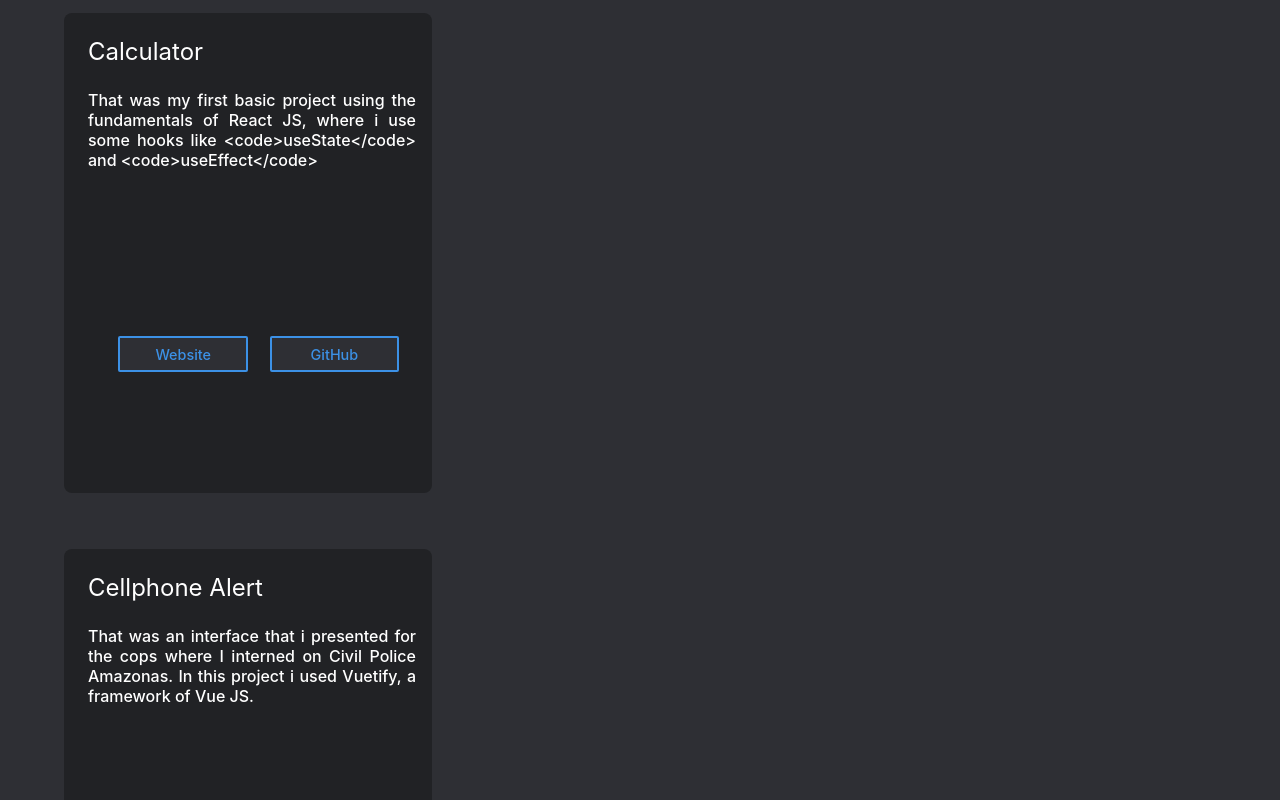
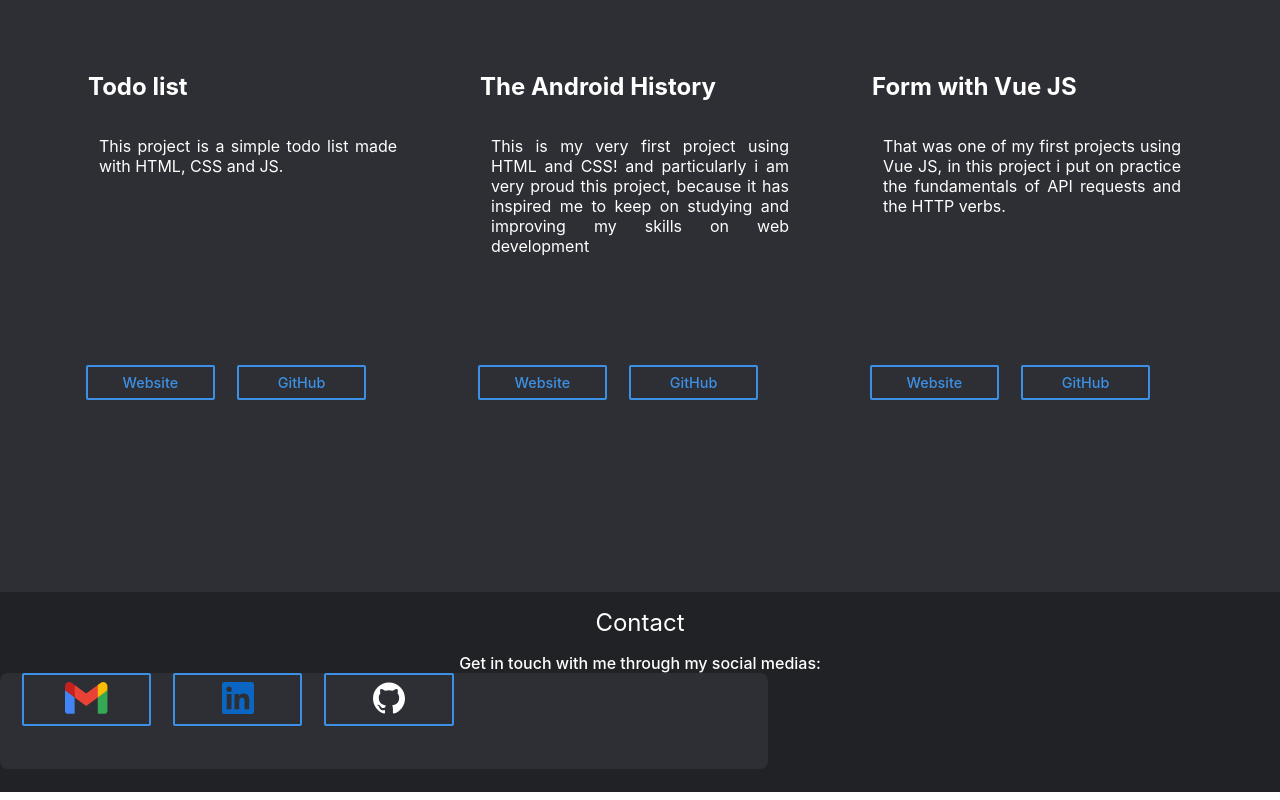
Before and after one commit to italoknd/portfolio, a Vue app in the folder my-portfolio/: page / in a window 1280 px wide. Shown: the part 2700-3500 px from the top of the page. Built offline with nearby package versions, Linux system fonts and the light colour scheme.

Commit message:
rewriting the css of projects section

```diff
--- a/my-portfolio/src/styles/projects.css
+++ b/my-portfolio/src/styles/projects.css
@@ -5,6 +5,9 @@
 .main-projects-container {
   width: 90%;
   margin: auto;
+  display: grid;
+  grid-template-columns: 1fr 1fr 1fr;
+  grid-gap: 1.5em;
 }
 
 .main-projects-container h1 {
@@ -12,55 +15,26 @@
 }
 
 #projects-container {
-  display: grid;
-  grid-template-columns: 1fr 1fr 1fr;
-  grid-gap: 1.5em;
   color: white;
   padding: 1em 0 2.5em 0;
 }
 
-#contacts-container {
-  display: flex;
-  color: white;
-  padding: 1em 0 2.5em 0;
-  justify-content: center;
-}
-
-#project-1 > h2 {
-  margin: 1em;
+#project > h2 {
+  padding: 1em;
   font-size: 1.5em;
   font-weight: normal;
 }
 
-#project-1 > p {
-  margin: 0 1em 2.5em 1.5em;
-  font-weight: 500;
-}
-
-#project-2 > h2 {
-  margin: 1em;
-  font-size: 1.5em;
-  font-weight: normal;
-}
-
-#project-2 > p {
-  margin: 0 1em 2.5em 1.5em;
-  font-weight: 500;
-}
-
-#project-3 > h2 {
-  margin: 1em;
-  font-size: 1.5em;
-  font-weight: normal;
-}
-
-#project-3 > p {
+#project > p {
   margin: 0 1em 2.5em 1.5em;
   font-weight: 500;
 }
 
 .desc-project {
-  min-height: 22vh;
+  height: 200px;
+  overflow-y: auto;
+  padding: 10px;
+  border: 1px solid var(--main-color);
 }
 
 .project-btn,
@@ -76,7 +50,6 @@
   font-size: 0.9em;
   font-weight: 500;
   border-radius: 2px;
-  cursor: pointer;
   transition: 0.5s;
 }
 
@@ -87,7 +60,7 @@
   border: 2px solid var(--composition-color);
 }
 
-.projects-box {
+.project-box {
   max-width: 30vw;
   max-height: 45vh;
 
@@ -103,13 +76,6 @@
   border-radius: 0.5em;
 }
 
-.btn-container {
-  display: flex;
-  justify-content: center;
-  align-items: center;
-  height: 12vh;
-}
-
 #projects {
   min-height: 70vh;
   background-color: var(--main-color);
```
